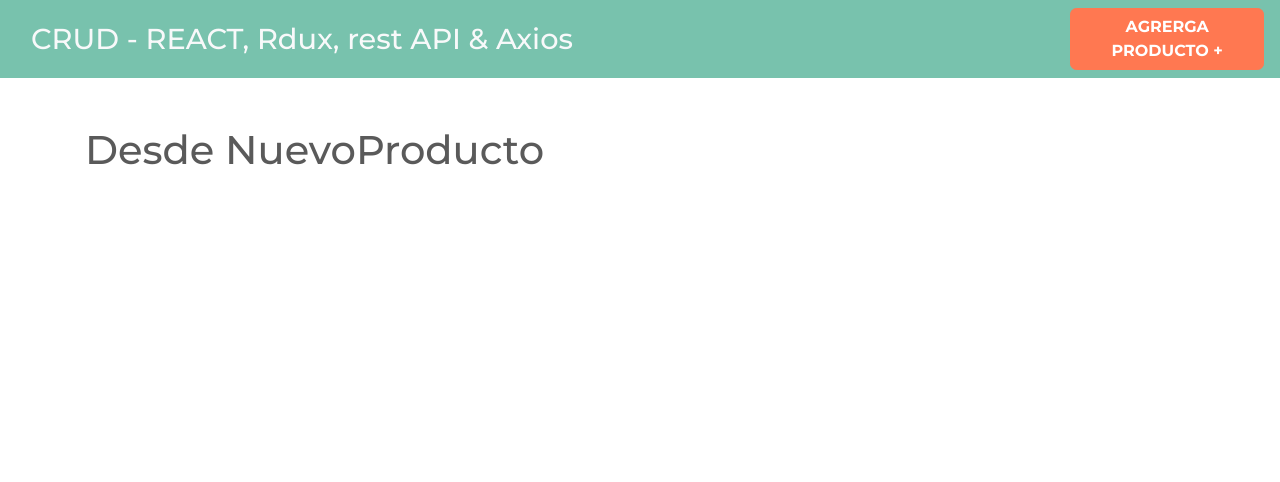
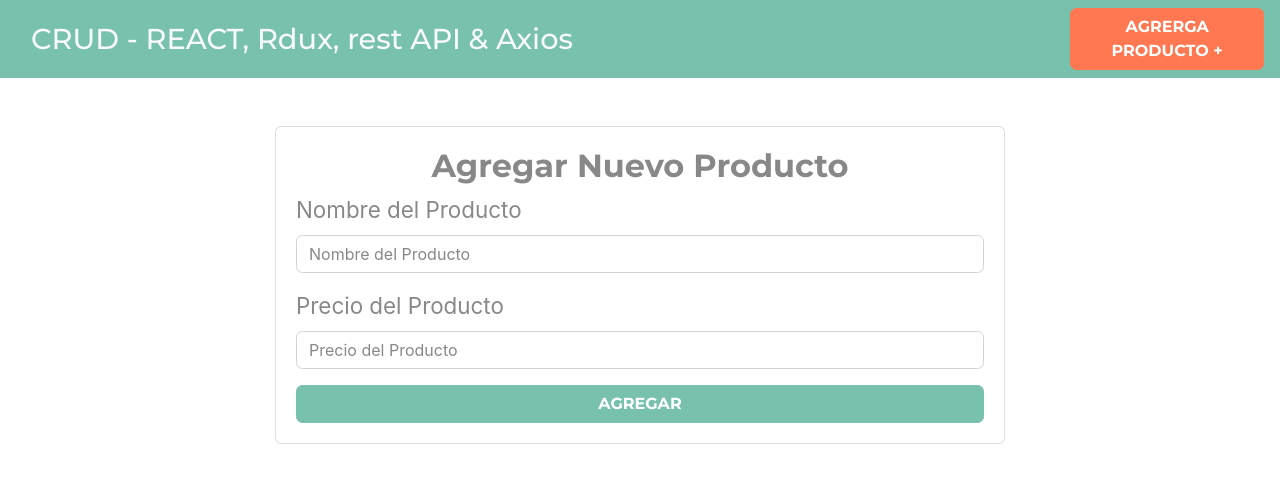
Before and after one commit to freilinjb/crud_redux, a React (Create React App) app: page /producto/nuevo in a window 1280 px wide. Shown: the top 482 px of the page. Built offline with nearby package versions, Linux system fonts and the light colour scheme.

Commit message:
disenando NuevoProducto

```diff
--- a/src/components/NuevoProducto.jsx
+++ b/src/components/NuevoProducto.jsx
@@ -2,7 +2,38 @@ import React from 'react';
 
 const NuevoProducto = () => {
     return (
-        <h1>Desde NuevoProducto</h1>
+       <div className="row justify-content-center">
+           <div className="col-md-8">
+               <div className="card">
+                   <div className="card-body">
+                       <h2 className="text-center md-4 font-weight-bold">
+                           Agregar Nuevo Producto
+                       </h2>
+                       <form>
+                           <div className="form-group">
+                                <label htmlFor="producto">Nombre del Producto</label>
+                                <input
+                                    type="text"
+                                    className="form-control"
+                                    placeholder="Nombre del Producto"
+                                    name="nombre"
+                                    />
+                           </div>
+                           <div className="form-group">
+                                <label htmlFor="producto">Precio del Producto</label>
+                                <input
+                                    type="number"
+                                    className="form-control"
+                                    placeholder="Precio del Producto"
+                                    name="precio"
+                                    />
+                           </div>
+                           <button type="submit" className="btn btn-primary btn-block font-weight w-100">AGREGAR</button>
+                       </form>
+                   </div>
+               </div>
+           </div>
+       </div>
      );
 }
 
```
